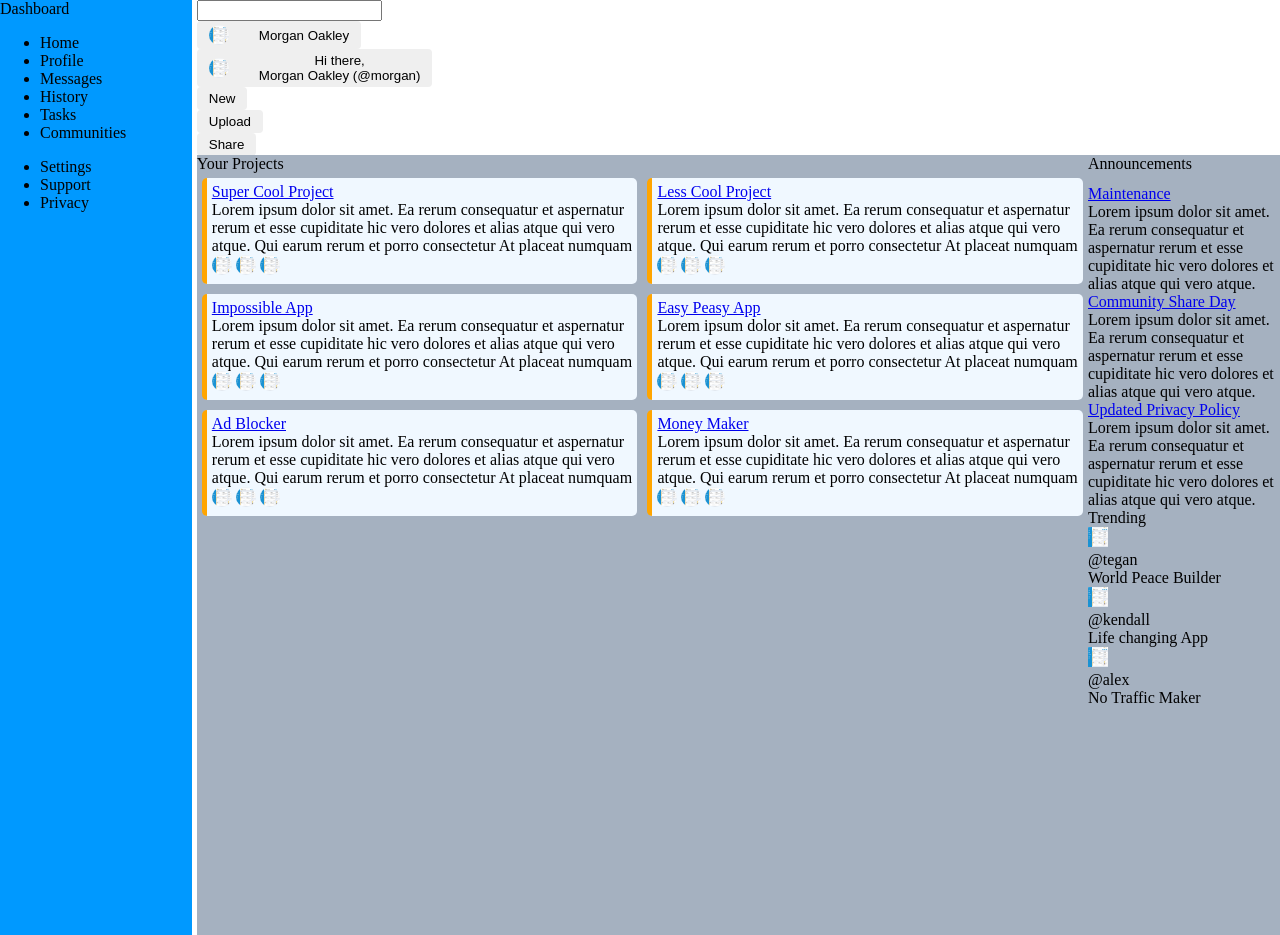
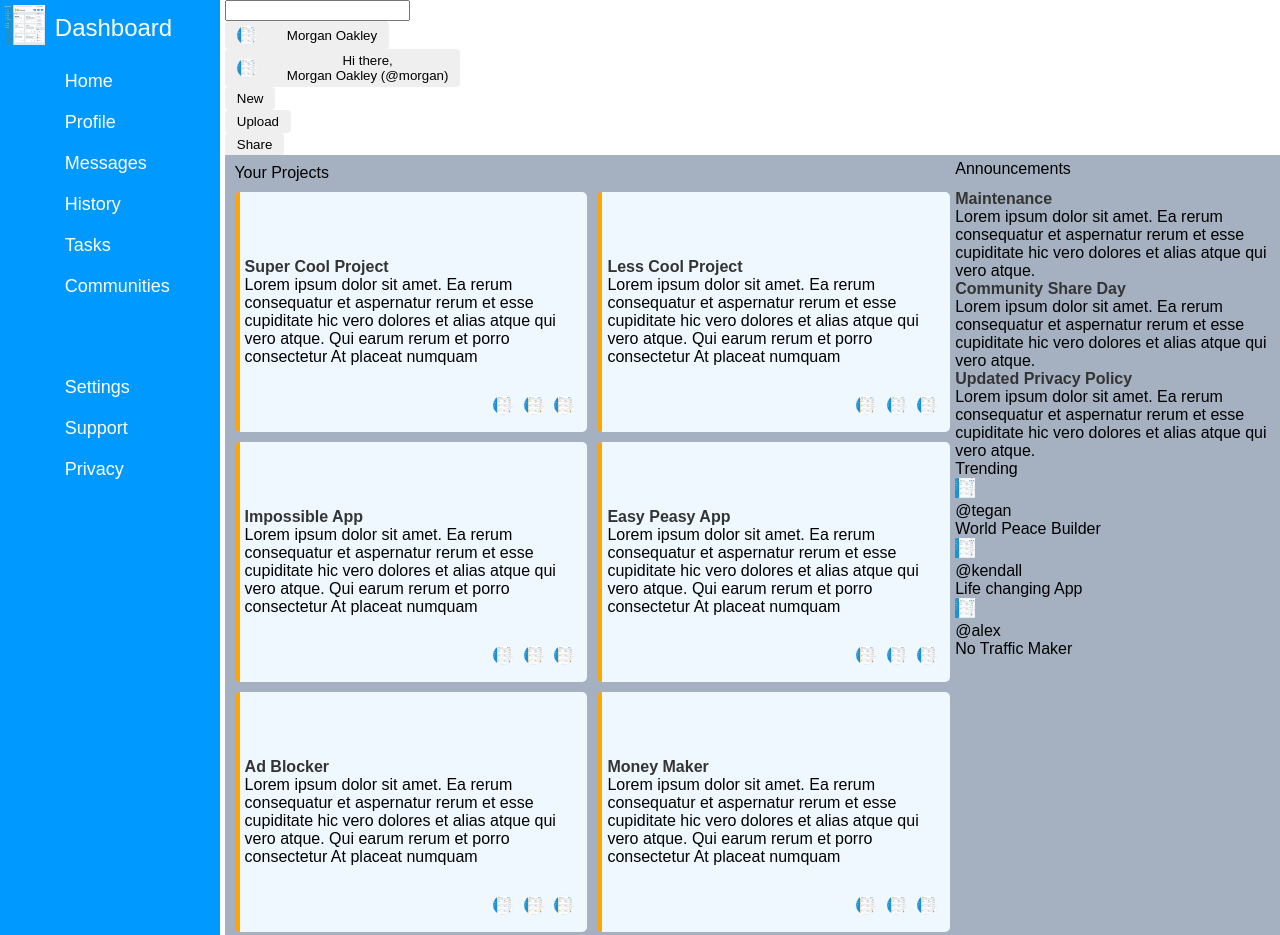
Before and after one commit to Boinias/Admin-Dash, a plain HTML site: page index.html in a window 1280 px wide. Shown: the top 935 px of the page. Drawn offline with Linux system fonts and the light colour scheme.

Commit message:
dashboard done

```diff
--- a/index.html
+++ b/index.html
@@ -11,7 +11,11 @@
 <body>
 <div id="webpage">
     <div id="sidebar">
+        <div id="title">
+        <a href=""><img src="Design.png" alt="button" width="40"
+            height="40"></a>
         <div id="dashboard">Dashboard</div>
+    </div>
         <ul id="list-1">
             <li>Home</li>
             <li>Profile</li>
@@ -105,8 +109,9 @@
                         <a href=""><img src="Design.png" alt="button" width="20"
                             height="20"></a>
                         <a href=""><img src="Design.png" alt="button" width="20"
-                            height="20"></a></div>
+                            height="20"></a>
                         </div>
+                    </div>
                 <div id="project"><div id="text">
                     <a href="url">Easy Peasy App</a>
                     <div id="text-content">Lorem ipsum dolor
--- a/styles.css
+++ b/styles.css
@@ -6,11 +6,12 @@ body {
 
 * {
     box-sizing: border-box;
+    font-family: Arial, Helvetica, sans-serif;
 }
 
 #webpage {
     display: grid;
-    grid-template-columns: max(150px,15vw) 1fr;
+    grid-template-columns: max(220px,15vw) 1fr;
     grid-template-rows: max(150px,10vh) 1fr;
     gap: .3em;
     height: 100vh;
@@ -31,8 +32,27 @@ body {
 
 #sidebar {
     background-color: rgb(0, 153, 255);
+    color: white;
     grid-column: 1/2;
     grid-row: 1/-1;
+    padding: .3em;
+}
+
+#sidebar #title {
+    display: flex;
+    align-items: center;
+    gap: 10px;
+    font-size: 1.5em;
+}
+
+#sidebar ul li {
+    list-style-type: none;
+    margin: 20px;
+    font-size: large;
+}
+
+#sidebar #list-2 {
+    padding-top: 40px;
 }
 
 #main-content {
@@ -40,31 +60,56 @@ body {
     grid-column: 2/-1;
     grid-row: 2/-1;
     display: grid;
-    grid-template-columns: 1fr max(150px,15vw);
-    grid-template-rows: 1fr 1fr;
+    grid-template-columns: 1fr max(150px,25vw);
+    padding: .3em;
 }
 
 #your-projects #projects {
     grid-column: 1/2;
     grid-row: 1/-1;
     display: grid;
-    grid-template-columns: repeat(auto-fit, minmax(50%, 1fr));
+    grid-template-columns: repeat(auto-fit, minmax(300px, 1fr));
+    grid-auto-rows: 250px;
+    height: 800px;
+    overflow-y: scroll;
 
 }
 
+#your-projects #title {
+    padding: .3em;
+}
+
 #project {
+    display: flex;
+    flex-direction: column;
+    justify-content: center;
     background-color: aliceblue;
     border-left: orange 5px solid;
     border-radius: 5px;
     margin: 5px;
     padding: 5px;
+    position: relative;
+}
+
+a {
+    color: rgb(52, 52, 52);
+    text-decoration: none;
+    font-weight: bold;
+}
+
+#project #buttons {
+    position: absolute;
+    top: 200px;
+    right: 10px;
 }
 
 #project a img {
     height: 20px;
     width: 20px;
     border-radius: 100%;
+    margin: 3px;
 }
+
 
 #announcements {
     height: 30px;
```
